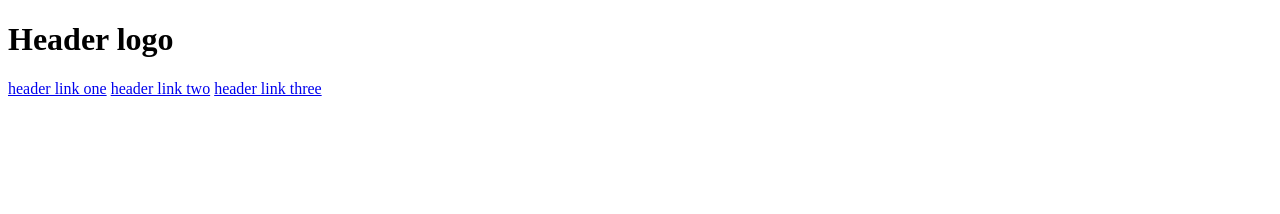
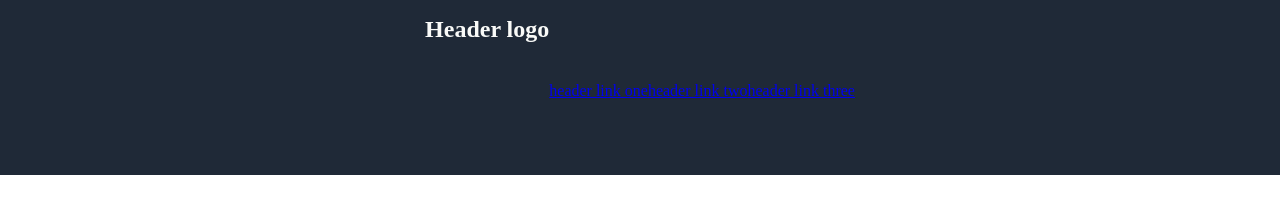
Before and after one commit to Markusloka/odinProject, a plain HTML site: page app/index.html in a window 1280 px wide. Drawn offline with Linux system fonts and the light colour scheme.

Commit message:
wip fixed the css, removed "className"

```diff
--- a/app/index.html
+++ b/app/index.html
@@ -3,22 +3,22 @@
   <head>
     <meta charset="UTF-8" />
     <meta http-equiv="X-UA-Compatible" content="IE=edge" />
+    <meta name="viewport" content="width=device-width, initial-scale=1.0" />
     <link rel="stylesheet" href="styles.css" />
-    <meta name="viewport" content="width=device-width, initial-scale=1.0" />
     <title>Project</title>
   </head>
   <body>
-    <div className="header">
-      <div className="logo"><h1>Header logo</h1></div>
-      <div className="links">
+    <div class="header">
+      <h1>Header logo</h1>
+      <div class="links">
         <a href="https://google.com/"> header link one</a>
         <a href="https://google.com/"> header link two</a>
         <a href="https://google.com/"> header link three</a>
       </div>
     </div>
-    <div className="main"></div>
-    <div className="info"></div>
-    <div className="quote"></div>
+    <div class="main"></div>
+    <div class="info"></div>
+    <div class="quote"></div>
     <footer></footer>
   </body>
 </html>
--- a/app/styles.css
+++ b/app/styles.css
@@ -1,16 +1,24 @@
-.body {
-  display: flex;
-  max-height: fit-content;
-  max-width: fit-content;
+html {
+  height: 100%;
+}
+
+body {
+  min-height: 100%;
+  width: 100%;
+  margin: 0%;
 }
 
 .header {
   background-color: #1f2937;
   display: flex;
-  max-height: 24px;
-  max-width: fit-content;
+  height: 100px;
+  max-width: 100%;
+  margin: 0px;
+  justify-content: center;
 }
-.logo {
+h1 {
+  font-size: 24px;
+  color: #f9faf8;
 }
 .links {
   display: flex;
@@ -24,3 +32,11 @@
 }
 .quote {
 }
+
+footer {
+  background-color: #1f2937;
+  display: flex;
+  height: 75px;
+  max-width: 100%;
+  justify-content: end;
+}
```
